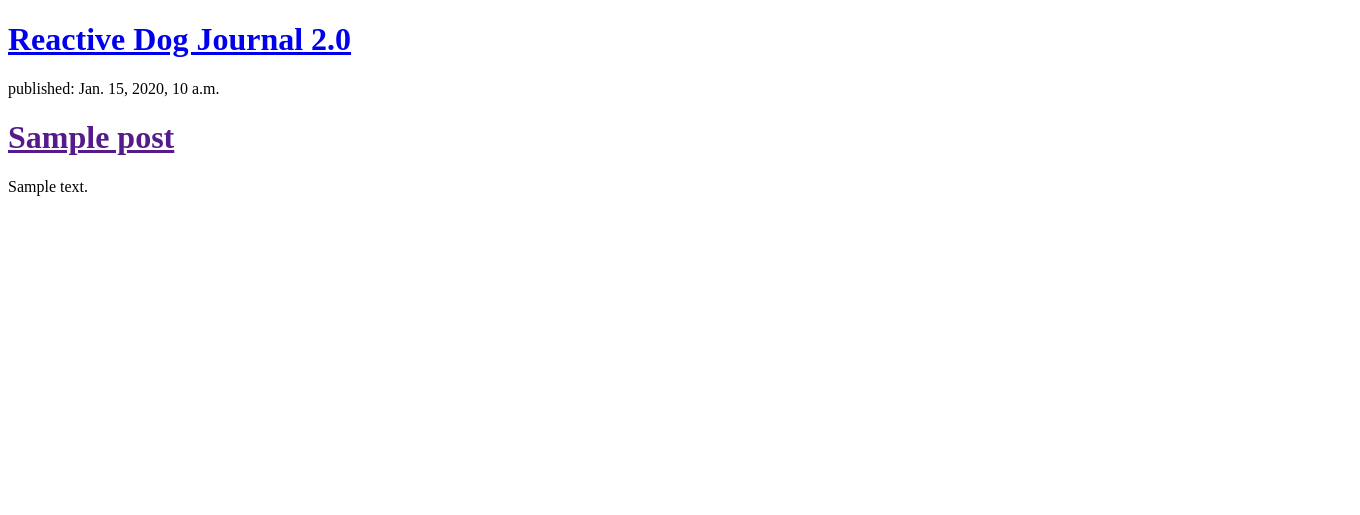
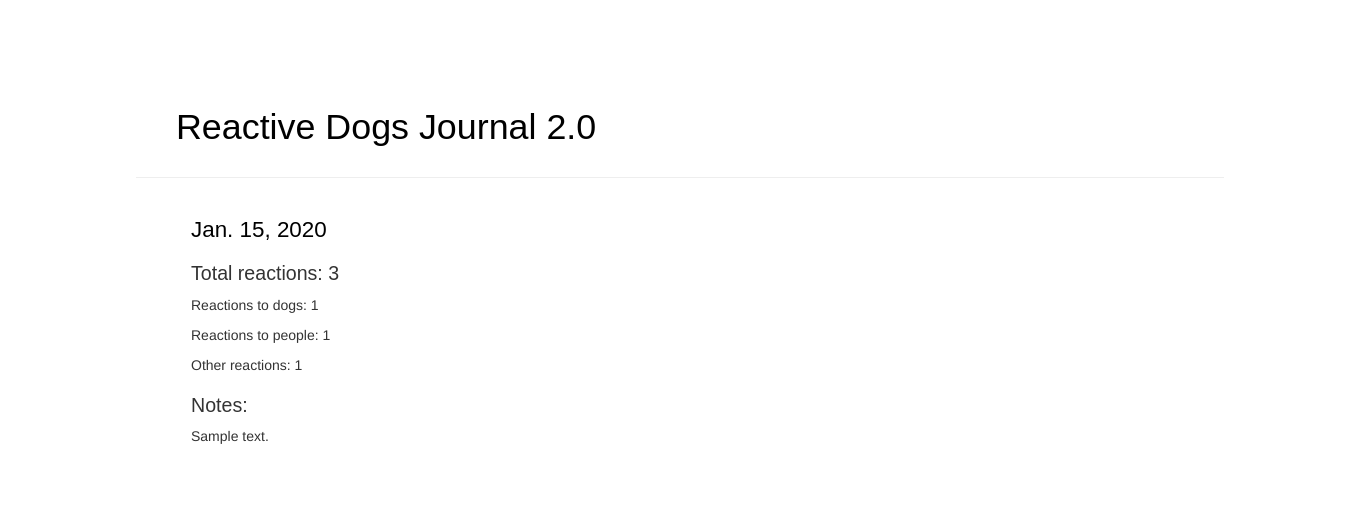
Before and after one commit to caleighm/Reactive-Dog-Journal-2, a Django app: template entry/templates/entry/entry_list.html in a window 1360 px wide. Shown: the top 515 px of the page. Run offline with Django 3.2, Linux system fonts and the light colour scheme; tables that the repository leaves empty hold one stand-in row (values such as "Sample post"); the template is opened without the code that fills it: values that come from a table or form of the project are taken from there, most other values are stand-ins (such as "Sample title", 1, 10 or a date in 2020); some libraries are stand-ins or nearby versions.

Commit message:
Added view, template for entry details, updated css

```diff
--- /dev/null
+++ b/entry/static/css/entry.css
@@ -0,0 +1,59 @@
+.page-header {
+    margin-top: 0;
+    padding: 20px 20px 20px 40px;
+}
+
+.page-header h1, .page-header h1 a, .page-header h1 a:visited, .page-header h1 a:active {
+    color: black;
+    font-size: 160%;
+    text-decoration: none;
+}
+
+.content {
+    margin-left: 40px;
+}
+
+h1 {
+	font-size: 160%;
+}
+
+h2{
+	font-size: 140%;
+}
+
+h1, h2, h3, h4 {
+    font-family: 'Black', sans-serif;
+}
+
+.date {
+    color: #828282;
+}
+
+.save {
+    float: right;
+}
+
+.entry-form textarea, .entry-form input {
+    width: 100%;
+}
+
+.top-menu, .top-menu:hover, .top-menu:visited {
+    color: #ffffff;
+    float: right;
+    font-size: 26pt;
+    margin-right: 20px;
+}
+
+.entry {
+    margin-bottom: 70px;
+}
+
+.entry h1 a, .post h1 a:visited {
+    color: #000000;
+}
+
+body {
+	padding-left: 10%;
+	padding-right: 10%;
+	padding-top: 5%;
+}
--- /dev/null
+++ b/entry/templates/entry/base.html
@@ -0,0 +1,26 @@
+{% load staticfiles %}
+
+<!DOCTYPE html>
+
+<html lang="en" xmlns="http://www.w3.org/1999/xhtml">
+<head>
+    <meta charset="utf-8" />
+    <title>Reactive Dog Journal 2.0</title>
+    <link rel="stylesheet" href="//maxcdn.bootstrapcdn.com/bootstrap/3.2.0/css/bootstrap.min.css">
+    <link rel="stylesheet" href="//maxcdn.bootstrapcdn.com/bootstrap/3.2.0/css/bootstrap-theme.min.css">
+    <link rel="stylesheet" href="{% static 'css/entry.css' %}">
+</head>
+<body>
+    <div class="page-header">
+        <h1><a href="/">Reactive Dogs Journal 2.0</a></h1>
+    </div>
+    <div class="content container">
+        <div class="row">
+            <div class="col-md-8">
+                {% block content %}
+                {% endblock %}
+            </div>
+        </div>
+    </div>
+</body>
+</html>
--- a/entry/templates/entry/entry_list.html
+++ b/entry/templates/entry/entry_list.html
@@ -1,21 +1,15 @@
-<!DOCTYPE html>
+{% extends 'entry/base.html' %}
 
-<html lang="en" xmlns="http://www.w3.org/1999/xhtml">
-<head>
-    <meta charset="utf-8" />
-    <title>Reactive Dog Journal 2.0</title>
-</head>
-<body>
-    <div>
-        <h1><a href="/">Reactive Dog Journal 2.0</a></h1>
-    </div>
-
+{% block content %}
     {% for entry in entries %}
-    <div>
-        <p>published: {{ post.published_date }}</p>
-        <h1><a href="">{{ post.title }}</a></h1>
-        <p>{{ post.text|linebreaksbr }}</p>
+    <div class="entry">
+        <h1><a href="{% url 'entry_detail' pk=entry.pk %}">{{ entry.Date }}</a></h1>
+        <h2>Total reactions: {{ entry }}</h2>
+        <p>Reactions to dogs: {{ entry.Reactions_to_dogs }}</p>
+        <p>Reactions to people: {{ entry.Reactions_to_people }}</p>
+        <p>Other reactions: {{ entry.Other_reactions }}</p>
+        <h2>Notes:</h2>
+        <p>{{ entry.Notes|linebreaksbr }}</p>
     </div>
     {% endfor %}
-</body>
-</html>
+{% endblock %}
--- a/entry/urls.py
+++ b/entry/urls.py
@@ -2,5 +2,6 @@ from django.conf.urls import url
 from . import views
 
 urlpatterns = [
-	url(r'^$', views.entry_list, name='entry_list')
+	url(r'^$', views.entry_list, name='entry_list'),
+	url(r'^entry/(?P<pk>\d+)/$', views.entry_detail, name='entry_detail'),
 ]
--- a/entry/views.py
+++ b/entry/views.py
@@ -1,7 +1,11 @@
-from django.shortcuts import render
+from django.shortcuts import render, get_object_or_404
 from datetime import date
 from .models import Entry
 
 def entry_list(request):
 	entries = Entry.objects.filter(Date__lte=date.today()).order_by('Date')
 	return render(request, 'entry/entry_list.html', {'entries': entries})
+
+def entry_detail(request, pk):
+	entry = get_object_or_404(Entry, pk=pk)
+	return render(request, 'entry/entry_detail.html', {'entry': entry})
```
Also changed, not shown: entry/templates/entry/entry_detail.html (added, +13 -0 lines).
